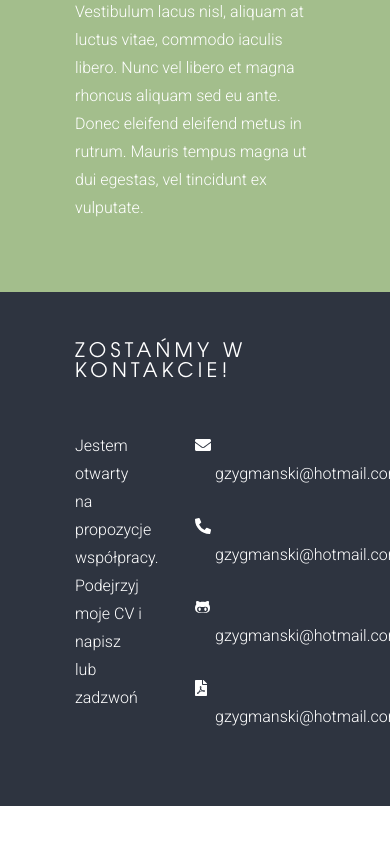
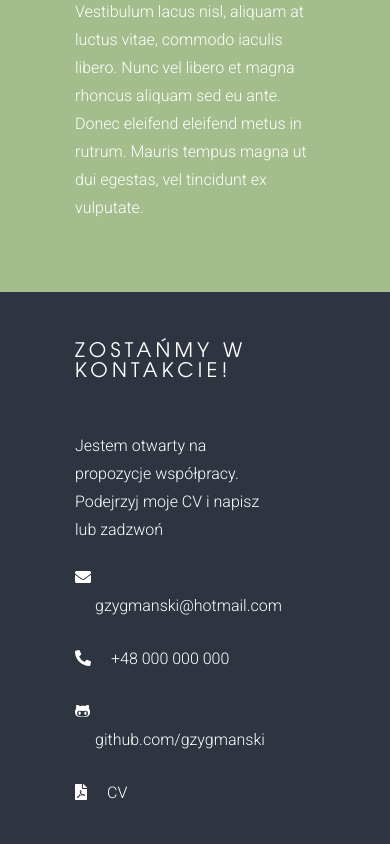
Before and after one commit to gzygmanski/portfolio, a Vue app: page / in a window 390 px wide. Shown: the part 4246-5090 px from the top of the page. Before the commit the page ends 5052 px from the top, so only its background shows below. Built offline with nearby package versions, Linux system fonts and the light colour scheme.

Commit message:
feat: conten fixes and responsivness

```diff
--- a/src/components/Contact.vue
+++ b/src/components/Contact.vue
@@ -3,15 +3,15 @@
     <div class="container">
       <h2>Zostańmy w kontakcie!</h2>
       <div class="row">
-        <div class="call">
+        <div class="box call">
           <p>Jestem otwarty na propozycje współpracy. Podejrzyj moje CV i napisz lub zadzwoń</p>
         </div>
         <div class="contact-list">
           <ul>
             <li><font-awesome-icon icon="envelope" /><span>gzygmanski@hotmail.com</span></li>
-            <li><font-awesome-icon icon="phone-alt" /><span>gzygmanski@hotmail.com</span></li>
-            <li><font-awesome-icon :icon="['fab', 'github-alt']" /><span>gzygmanski@hotmail.com</span></li>
-            <li><font-awesome-icon icon="file-pdf" /><span>gzygmanski@hotmail.com</span></li>
+            <li><font-awesome-icon icon="phone-alt" /><span>+48 000 000 000</span></li>
+            <li><font-awesome-icon :icon="['fab', 'github-alt']" /><span>github.com/gzygmanski</span></li>
+            <li><font-awesome-icon icon="file-pdf" /><span>CV</span></li>
           </ul>
         </div>
       </div>
@@ -44,7 +44,6 @@ export default {
 
       .call {
         padding-right: 50px;
-        width: 50%;
       }
 
       .contact-list {
@@ -62,6 +61,16 @@ export default {
       }
     }
 
+    @media @sm {
+      .row {
+        flex-direction: column;
+
+        .contact-list {
+          width: 100%;
+        }
+      }
+    }
+
   }
 }
 
```
